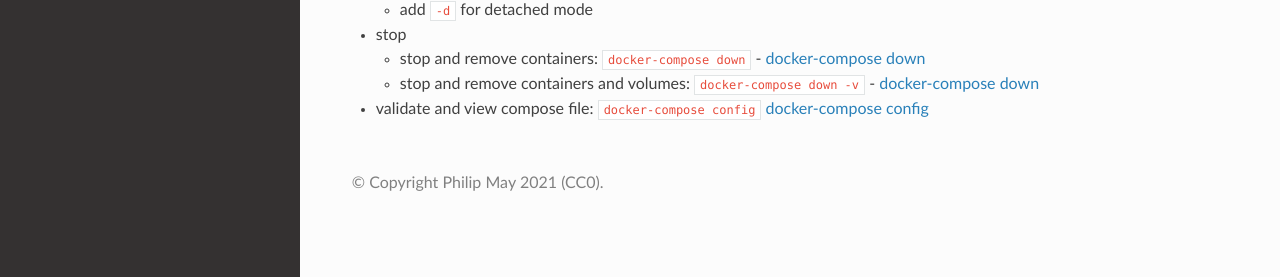
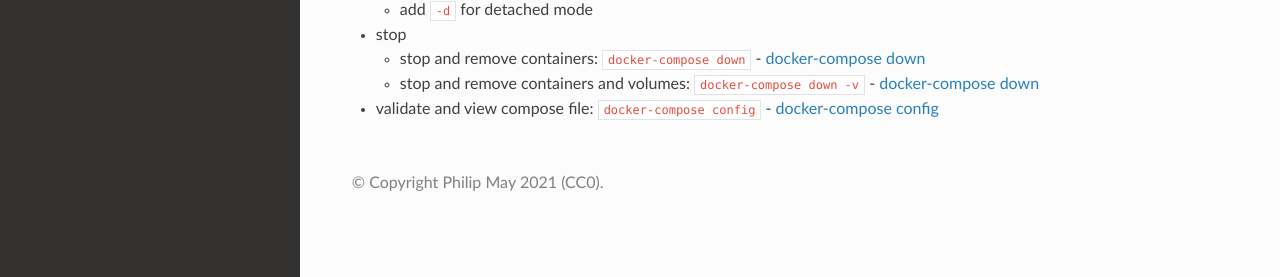
Before and after one commit to PhilipMay/May.la, a Sphinx documentation site: the page built from source/it/docker.md, in a window 1280 px wide. Shown: the part 620-897 px from the top of the page. Built offline with Sphinx 7.4.7 and the Read the Docs theme 2.0.0, drawn with Linux system fonts in a browser that asks for light colours.

```diff
--- a/source/it/docker.md
+++ b/source/it/docker.md
@@ -19,4 +19,4 @@
 - stop
   - stop and remove containers: `docker-compose down` - [docker-compose down](https://docs.docker.com/compose/reference/down/)
   - stop and remove containers and volumes: `docker-compose down -v` - [docker-compose down](https://docs.docker.com/compose/reference/down/)
-- validate and view compose file: `docker-compose config` [docker-compose config](https://docs.docker.com/compose/reference/config/)
+- validate and view compose file: `docker-compose config` - [docker-compose config](https://docs.docker.com/compose/reference/config/)
```
